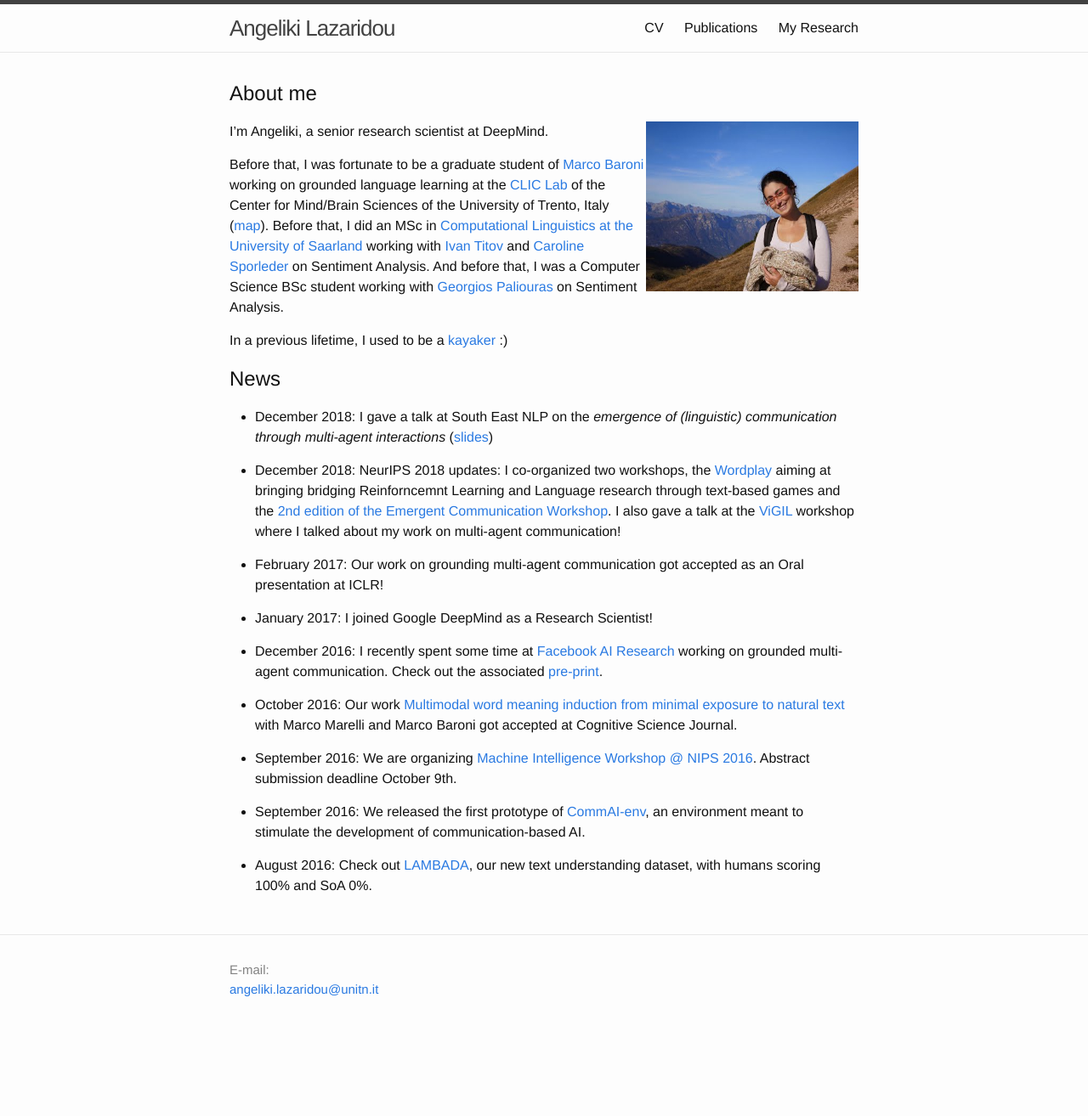
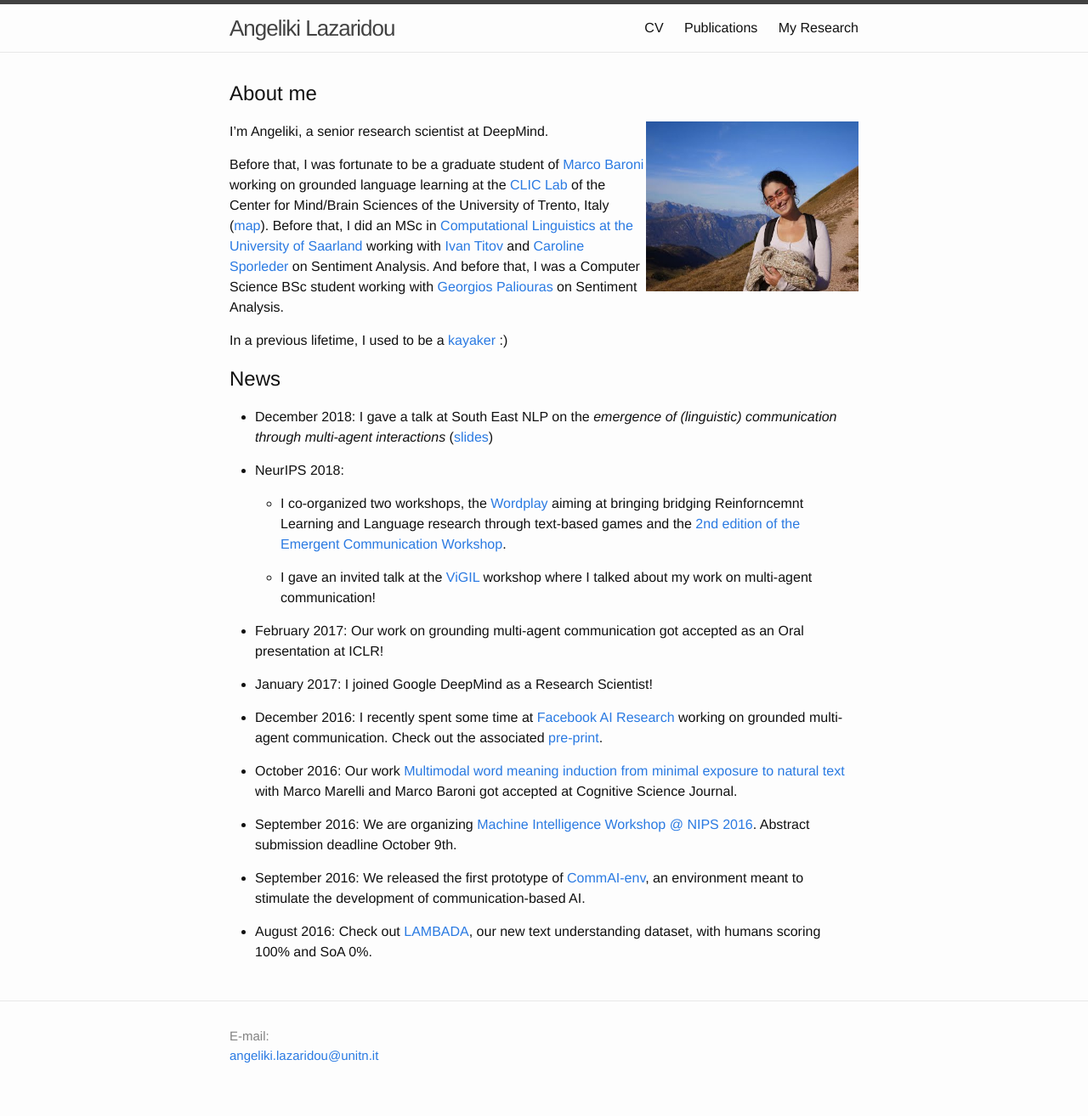
Before and after one commit to angelikilazaridou/angelikilazaridou.github.io, a Jekyll site: the page built from index.md, in a window 1280 px wide. Shown: the whole page at 85% size. Built offline with Jekyll 4.4.1, drawn with Linux system fonts in a browser that asks for light colours; before the commit the page ends 1236 px from its top, so only the background shows below that.

Commit message:
neurips 2018 updates

```diff
--- a/index.md
+++ b/index.md
@@ -28,7 +28,11 @@ News
 ---------
 * December 2018: I gave a talk at South East NLP on the *emergence of (linguistic) communication through multi-agent interactions* ([slides](https://bit.ly/2EQBlKq))
 
-* December 2018: NeurIPS 2018 updates: I co-organized two workshops, the [Wordplay](https://www.wordplay2018.com/) aiming at bringing bridging Reinforncemnt Learning and Language research through text-based games and the [2nd edition of the Emergent Communication Workshop](https://sites.google.com/site/emecom2018/). I also gave a talk at the [ViGIL](https://nips2018vigil.github.io/) workshop where I talked about my work on multi-agent communication!
+* NeurIPS 2018:
+
+	* I co-organized two workshops, the [Wordplay](https://www.wordplay2018.com/) aiming at bringing bridging Reinforncemnt Learning and Language research through text-based games and the [2nd edition of the Emergent Communication Workshop](https://sites.google.com/site/emecom2018/).
+
+	* I gave an invited talk at the [ViGIL](https://nips2018vigil.github.io/) workshop where I talked about my work on multi-agent communication!
 
 * February 2017: Our work on grounding multi-agent communication got accepted as an Oral presentation at ICLR!
 
```
